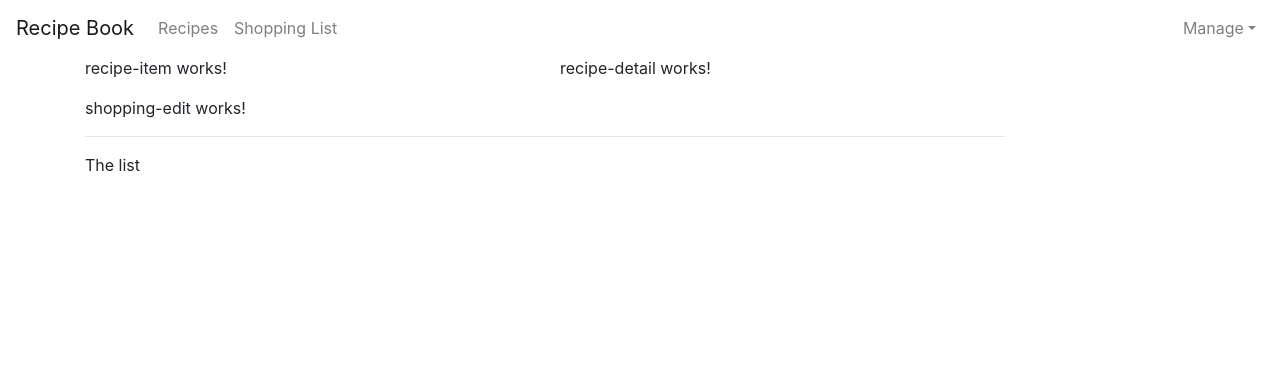
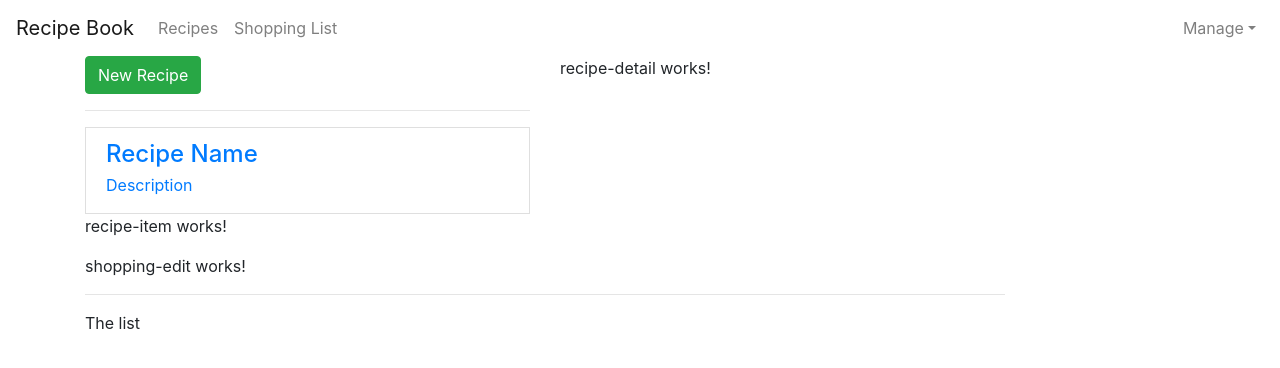
Before and after one commit to qtran0920/ng9-complete-guide, an Angular app: page / in a window 1280 px wide. Shown: the top 368 px of the page. Built offline with nearby package versions, Linux system fonts and the light colour scheme.

Commit message:
feat(recipe-list.component): add content to recipe list

```diff
--- a/src/app/recipes/recipe-list/recipe-list.component.html
+++ b/src/app/recipes/recipe-list/recipe-list.component.html
@@ -1 +1,20 @@
+<div class="row">
+  <div class="col-12">
+    <button class="btn btn-success">New Recipe</button>
+  </div>
+</div>
+<hr>
+<div class="row">
+  <div class="col-12">
+    <a href="#" class="list-group-item clearfix">
+      <div class="float-left">
+        <h4 class="mb-1">Recipe Name</h4>
+        <p class="mb-1">Description</p>
+      </div>
+      <span class="float-right">
+        <img src="" alt="" class="img-fluid" style="max-height: 50px;">
+      </span>
+    </a>
+  </div>
+</div>
 <app-recipe-item></app-recipe-item>
```
